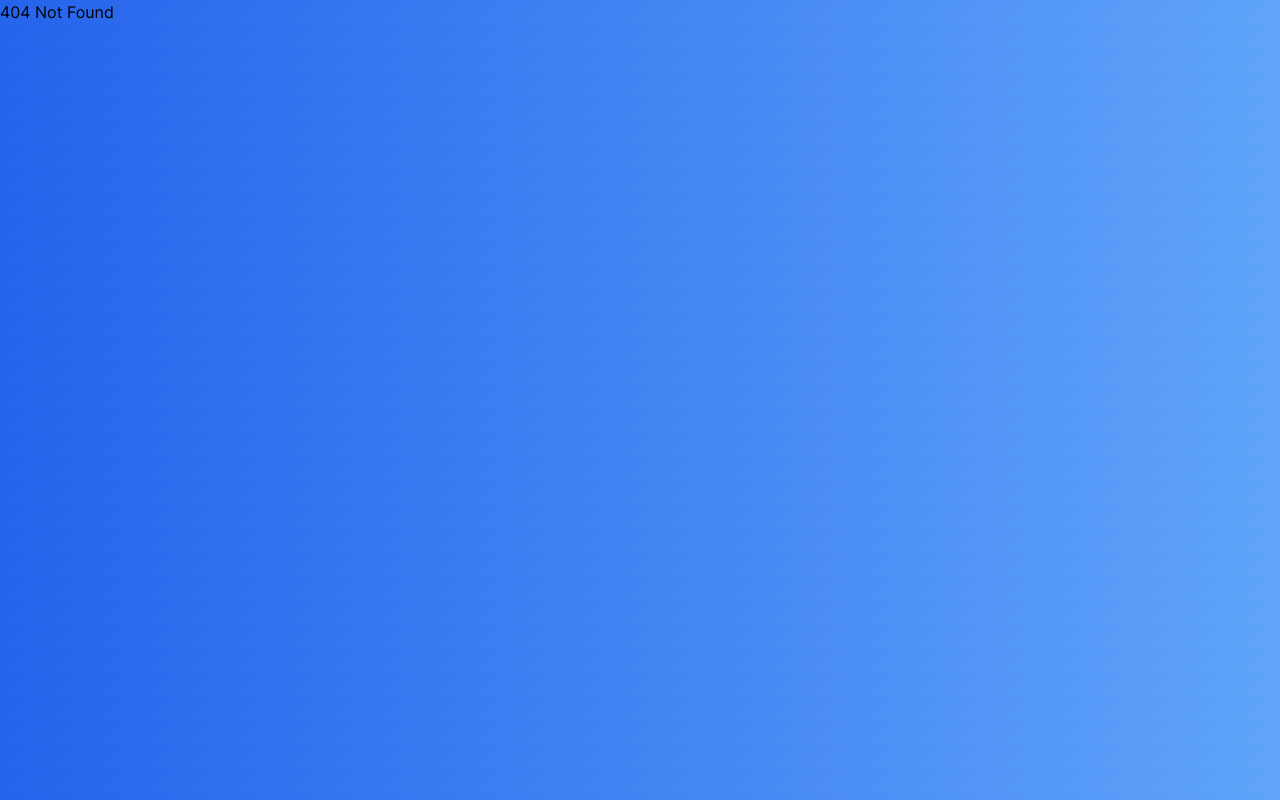
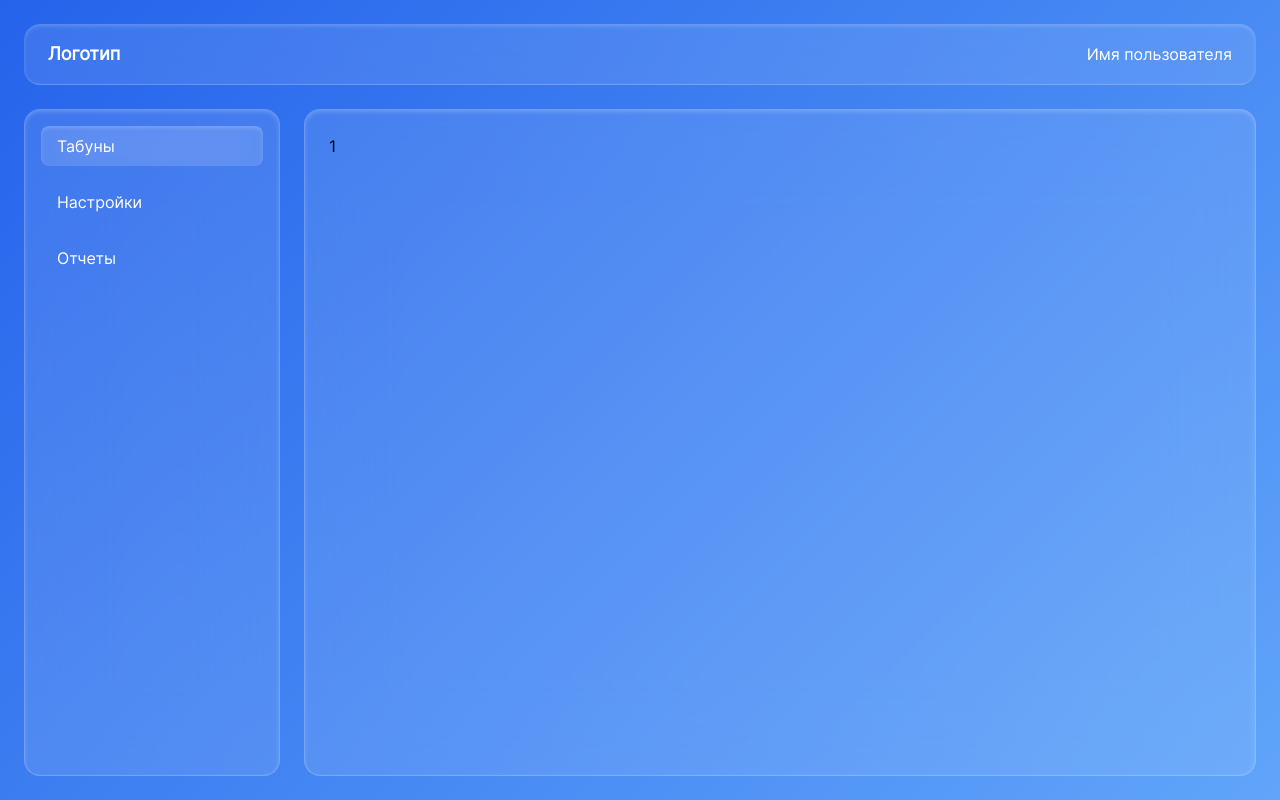
Before and after one commit to execaus/equi_genea_web, a React (Vite) app: page /horse/1 in a window 1280 px wide. Before the commit this address had no page. Built offline with nearby package versions, Linux system fonts and the light colour scheme.

Commit message:
Добавляет вывод созданных лошадей

```diff
--- a/src/app/router.tsx
+++ b/src/app/router.tsx
@@ -3,6 +3,7 @@ import AuthPage from "../pages/auth-page/ui/AuthPage.tsx";
 import WorkspacePage from "../pages/workspace/ui/WorkspacePage.tsx";
 import HerdInfo from "../widgets/HerdPage/ui/HerdInfo.tsx";
 import HerdList from "../widgets/HerdList/ui/HerdList.tsx";
+import HorseInfo from "../widgets/HorsePage/ui/HorseInfo.tsx";
 
 const AppRouter = () => {
     return (
@@ -11,6 +12,7 @@ const AppRouter = () => {
             <Route path="/" element={<WorkspacePage />}>
                 <Route path="herd" element={<HerdList />} />
                 <Route path="herd/:id" element={<HerdInfo />} />
+                <Route path="horse/:id" element={<HorseInfo />} />
             </Route>
             <Route path="*" element={<div>404 Not Found</div>} />
         </Routes>
--- a/src/pages/workspace/ui/WorkspacePage.tsx
+++ b/src/pages/workspace/ui/WorkspacePage.tsx
@@ -1,6 +1,4 @@
 import {useState} from "react";
-import HerdList from "../../../widgets/HerdList/ui/HerdList.tsx";
-import HerdInfo from "../../../widgets/HerdPage/ui/HerdInfo.tsx";
 import {Outlet, useNavigate} from "react-router-dom";
 
 const WorkspacePage = () => {
--- a/src/widgets/HerdPage/ui/HerdInfo.tsx
+++ b/src/widgets/HerdPage/ui/HerdInfo.tsx
@@ -1,6 +1,6 @@
 import Modal from "react-modal";
 import React, { useState } from "react";
-import {useParams} from "react-router-dom";
+import {useNavigate, useParams} from "react-router-dom";
 import {useGetHerdByIdQuery, useGetHerdHorsesQuery} from "../../../entities/herd/api/herdApi.ts";
 import HorseCreateCard from "../../../features/horse/ui/HorseCreateCard.tsx";
 import HorseCard from "../../../features/horse/ui/HorseCard.tsx";
@@ -12,6 +12,7 @@ const formatDateTime = (dateString: string) => {
 
 const HerdInfo = () => {
     const { id: herdId } = useParams<{ id: string }>();
+    const navigate = useNavigate();
     const { data: herdData, error: herdError, isLoading: herdIsLoading } = useGetHerdByIdQuery(herdId);
     const { data: horsesData, error: horsesError, isFetching: horsesIsFetching } = useGetHerdHorsesQuery({
         id: herdId,
@@ -22,7 +23,7 @@ const HerdInfo = () => {
     const [isHorseModalOpen, setHorseModalOpen] = useState(false);
 
     const onHorseCardClick = (id: string) => {
-        // TODO
+        navigate(`/horse/${id}`);
     }
 
     return (
@@ -32,14 +33,14 @@ const HerdInfo = () => {
             {herdData && (
                 <div className="herd-container flex flex-col">
                     <div className="flex">
-                        <div className="herd-info flex-1 basis-2/5 form-glass">
+                        <div className="herd-info form-glass">
                             <h2 className="text-2xl font-bold mb-2 text-white pb-4">{herdData.herd.name}</h2>
                             <p className="mb-4 text-white">{herdData.herd.description}</p>
                             <p className="text-sm text-white/40 mb-1 text-right">Создано: {formatDateTime(herdData.herd.createdAt)}</p>
                             <p className="text-sm text-white/40 text-right">Обновлено: {formatDateTime(herdData.herd.updatedAt)}</p>
                         </div>
-                        <div className="basis-3/4 h-full flex justify-end">
-                            <button className="btn btn-primary btn-glass" onClick={() => setHorseModalOpen(true)}>Создать лошадь</button>
+                        <div className="h-full flex justify-end ml-4">
+                            <button className="btn btn-primary btn-glass text-nowrap" onClick={() => setHorseModalOpen(true)}>Создать лошадь</button>
                         </div>
                     </div>
                     <div className="flex flex-wrap gap-4 pt-8">
--- /dev/null
+++ b/src/widgets/HorsePage/ui/HorseInfo.tsx
@@ -0,0 +1,13 @@
+import {useParams} from "react-router-dom";
+
+const HorseInfo = () => {
+    const { id: horseId } = useParams<{ id: string }>();
+
+    return (
+        <div>
+            {horseId}
+        </div>
+    );
+};
+
+export default HorseInfo;
```
